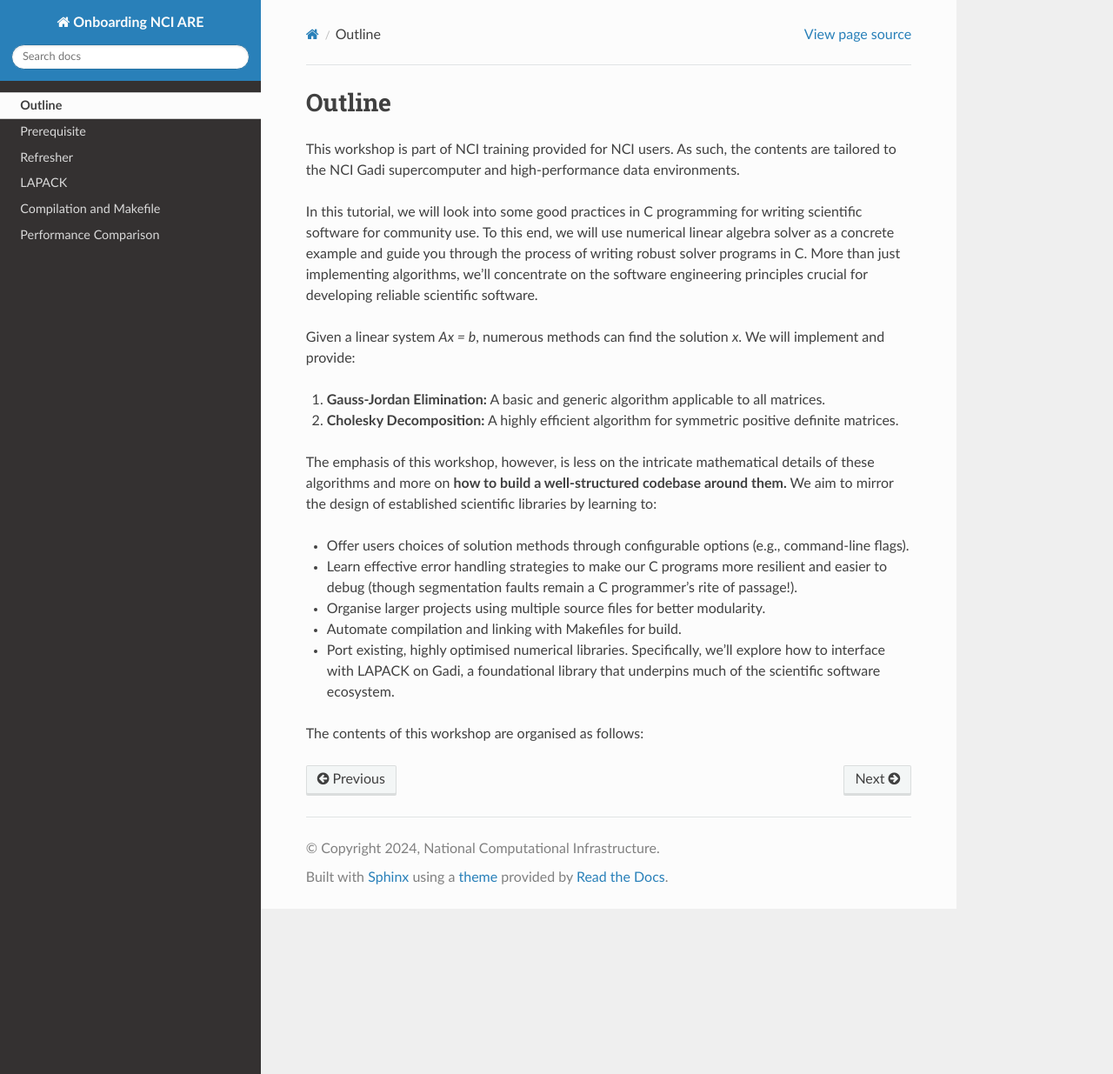
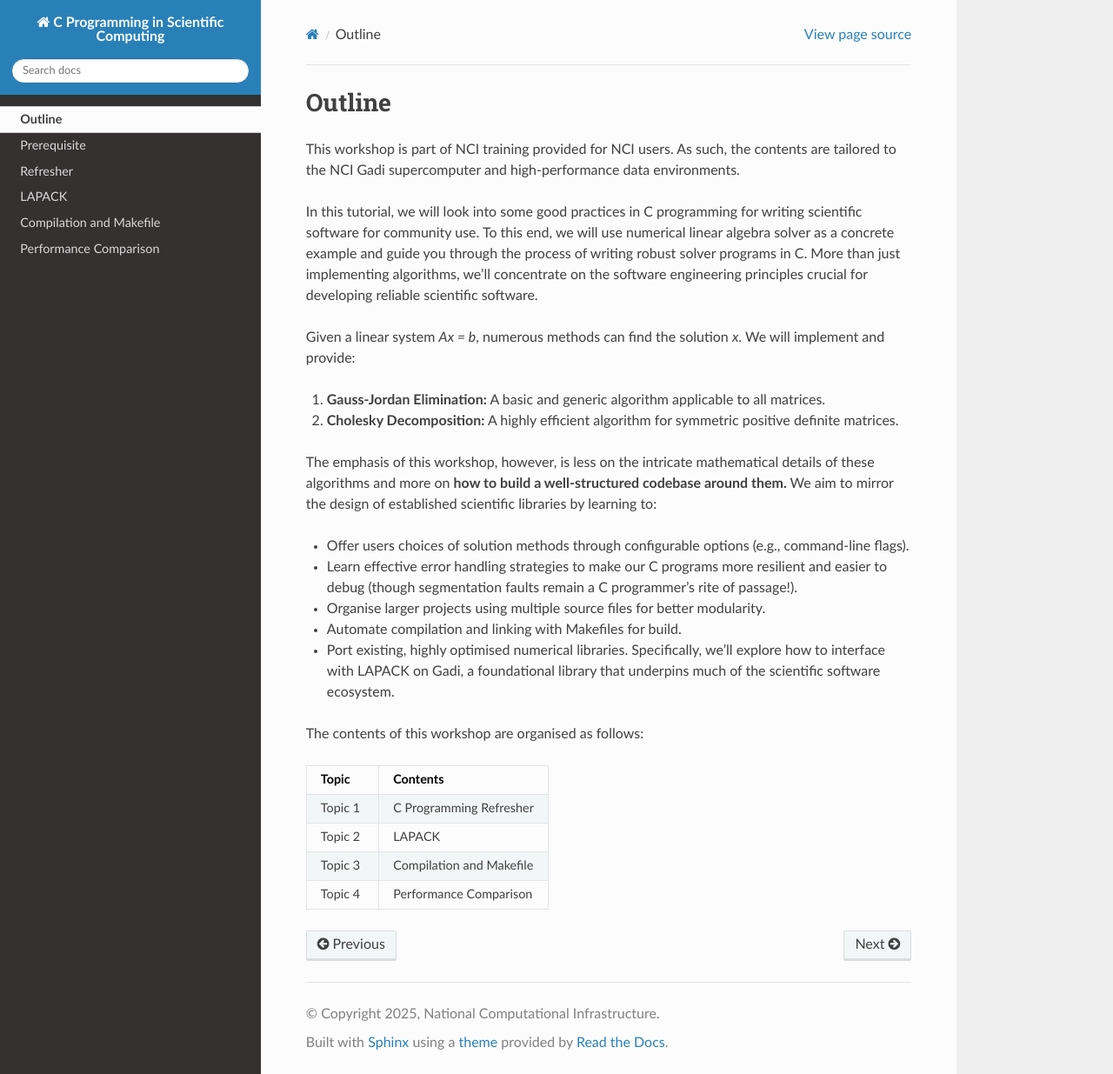
Before and after one commit to NCI900-Training-Organisation/C-programming-for-scientific-computing, a Sphinx documentation site: the page built from docs/source/start.rst, in a window 1280 px wide and 1235 px high. Shown: the whole window at 87% size. Built offline with Sphinx 7.4.7 and the Read the Docs theme 3.1.0, drawn with Linux system fonts in a browser that asks for light colours.

Commit message:
fix table

```diff
--- a/docs/source/conf.py
+++ b/docs/source/conf.py
@@ -2,8 +2,8 @@
 
 # -- Project information
 
-project = 'Onboarding NCI ARE'
-copyright = '2024, National Computational Infrastructure'
+project = 'C Programming in Scientific Computing'
+copyright = '2025, National Computational Infrastructure'
 author = 'NCI Training'
 
 release = '0.1'
--- a/docs/source/start.rst
+++ b/docs/source/start.rst
@@ -27,19 +27,12 @@ The contents of this workshop are organised as follows:
     :header-rows: 1
 
     * - Topic
-      - content
-
+      - Contents
     * - Topic 1
       - C Programming Refresher
-
     * - Topic 2
-       - LAPACK
-
+      - LAPACK
     * - Topic 3
       - Compilation and Makefile
-..
-  .. toctree::
-
- ..   tutorial/c_refresher
- ..   tutorial/lapack
- ..   tutorial/compilation
+    * - Topic 4
+      - Performance Comparison
```
